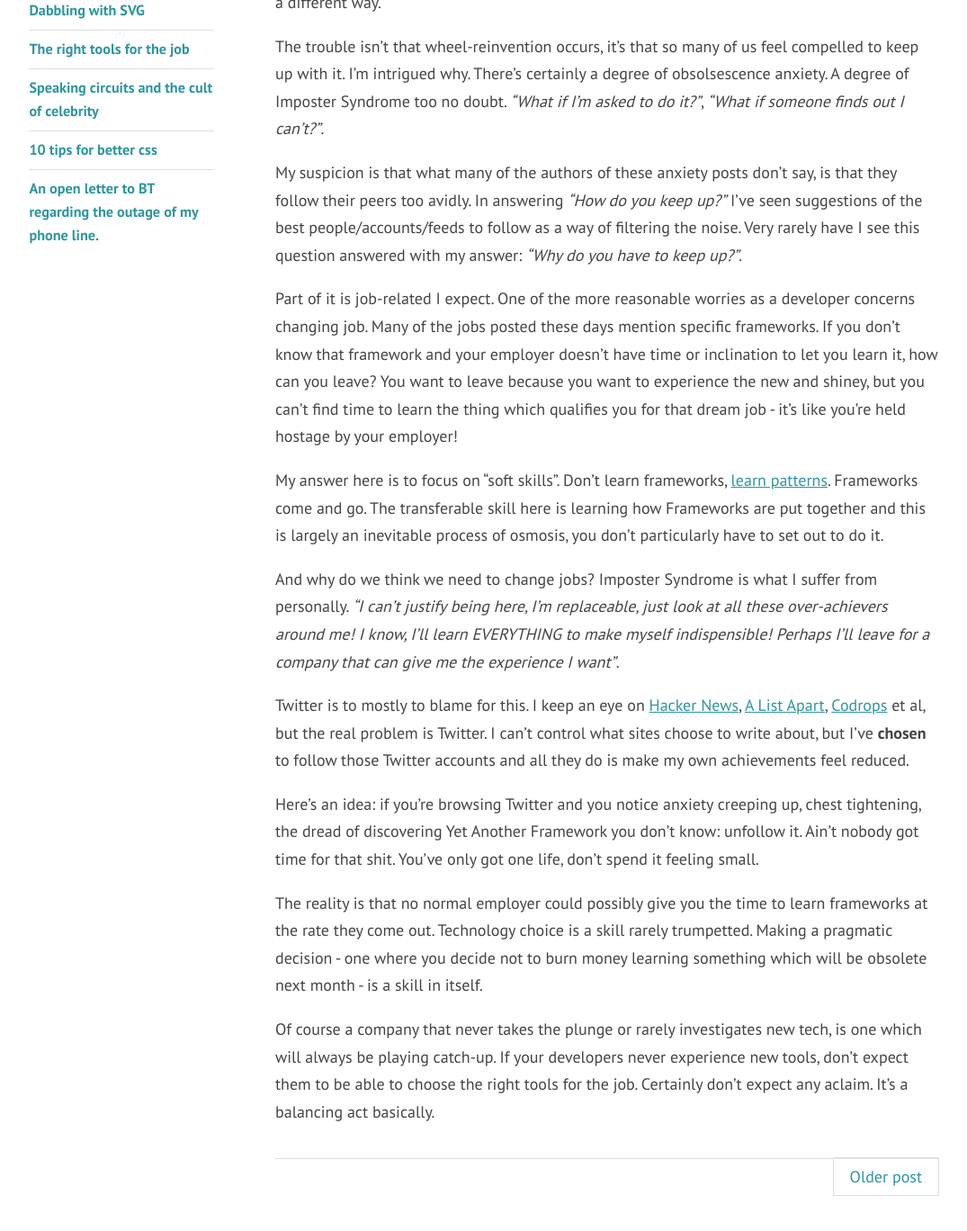
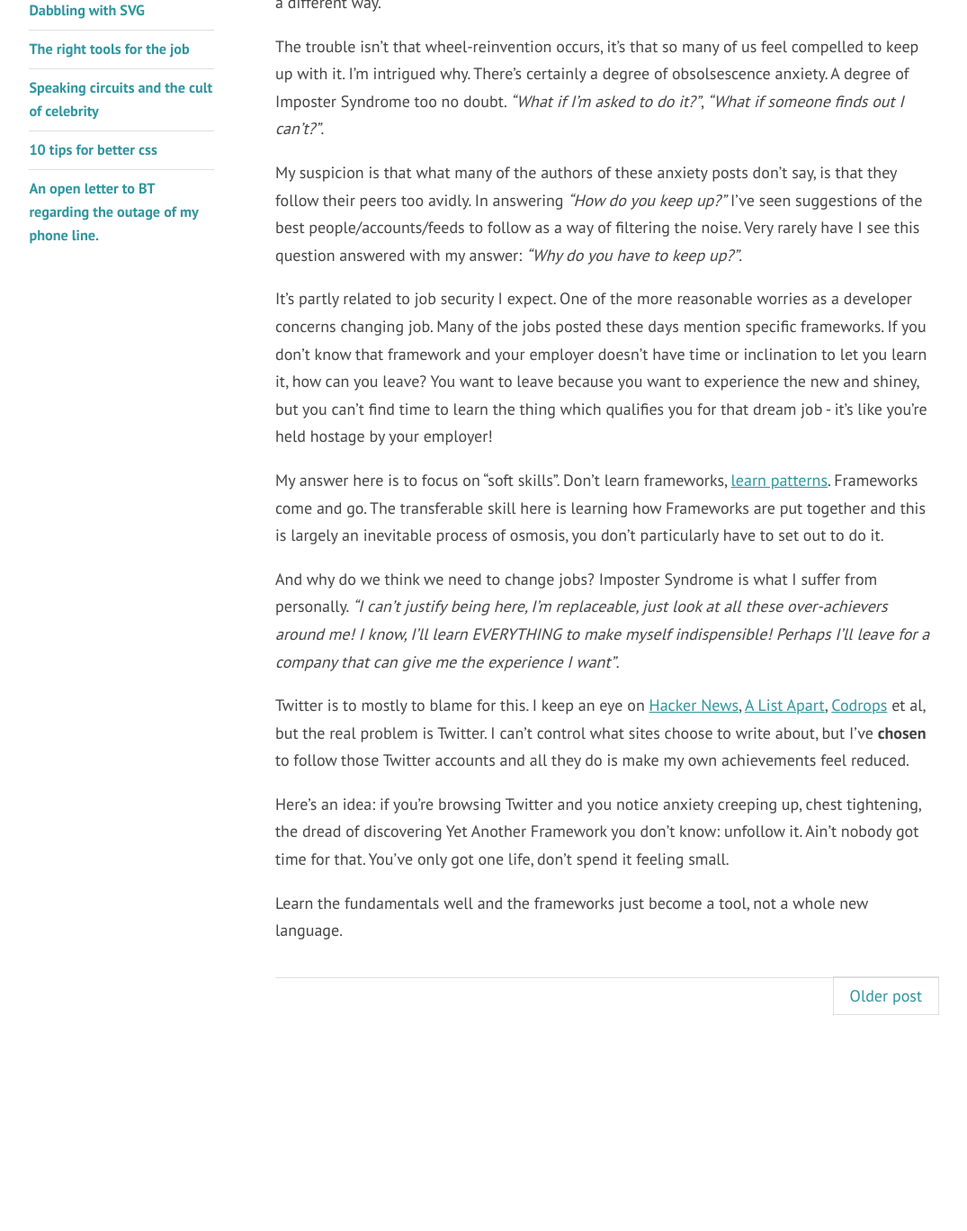
Before and after one commit to davecranwell/davecranwell.github.io, a Jekyll site: the page built from _posts/2015-03-24-front-end-overload.md, in a window 1280 px wide and 1400 px high, scrolled down 597 px. Shown: the top 1368 px of the window at 90% size, without its empty margins (100-1175 px from the left). Built offline with Jekyll 4.4.1, drawn with Linux system fonts in a browser that asks for light colours; nearby versions of some CDN libraries; Markdown is read by kramdown in place of the engine named in the settings; comment, search, counter and statistics services are not loaded; after the commit the page ends 1795 px from its top, so only the background shows below that.

Commit message:
Updated 2015-03-24-front-end-overload.md

```diff
--- a/_posts/2015-03-24-front-end-overload.md
+++ b/_posts/2015-03-24-front-end-overload.md
@@ -13,7 +13,7 @@ The trouble isn't that wheel-reinvention occurs, it's that so many of us feel co
 
 My suspicion is that what many of the authors of these anxiety posts don't say, is that they follow their peers too avidly. In answering _"How do you keep up?"_ I've seen suggestions of the best people/accounts/feeds to follow as a way of filtering the noise. Very rarely have I see this question answered with my answer: _"Why do you have to keep up?"_.
 
-Part of it is job-related I expect. One of the more reasonable worries as a developer concerns changing job. Many of the jobs posted these days mention specific frameworks. If you don't know that framework and your employer doesn't have time or inclination to let you learn it, how can you leave? You want to leave because you want to experience the new and shiney, but you can't find time to learn the thing which qualifies you for that dream job - it's like you're held hostage by your employer!
+It's partly related to job security I expect. One of the more reasonable worries as a developer concerns changing job. Many of the jobs posted these days mention specific frameworks. If you don't know that framework and your employer doesn't have time or inclination to let you learn it, how can you leave? You want to leave because you want to experience the new and shiney, but you can't find time to learn the thing which qualifies you for that dream job - it's like you're held hostage by your employer!
 
 My answer here is to focus on "soft skills". Don't learn frameworks, [learn patterns](http://addyosmani.com/resources/essentialjsdesignpatterns/book/). Frameworks come and go. The transferable skill here is learning how Frameworks are put together and this is largely an inevitable process of osmosis, you don't particularly have to set out to do it.
 
@@ -21,8 +21,6 @@ And why do we think we need to change jobs? Imposter Syndrome is what I suffer f
 
 Twitter is to mostly to blame for this. I keep an eye on [Hacker News](https://news.ycombinator.com/news), [A List Apart](A List Apart), [Codrops](http://tympanus.net/codrops/) et al, but the real problem is Twitter. I can't control what sites choose to write about, but I've **chosen** to follow those Twitter accounts and all they do is make my own achievements feel reduced.
 
-Here's an idea: if you're browsing Twitter and you notice anxiety creeping up, chest tightening, the dread of discovering Yet Another Framework you don't know: unfollow it. Ain't nobody got time for that shit. You've only got one life, don't spend it feeling small.
+Here's an idea: if you're browsing Twitter and you notice anxiety creeping up, chest tightening, the dread of discovering Yet Another Framework you don't know: unfollow it. Ain't nobody got time for that. You've only got one life, don't spend it feeling small.
 
-The reality is that no normal employer could possibly give you the time to learn frameworks at the rate they come out. Technology choice is a skill rarely trumpetted. Making a pragmatic decision - one where you decide not to burn money learning something which will be obsolete next month - is a skill in itself.
-
-Of course a company that never takes the plunge or rarely investigates new tech, is one which will always be playing catch-up. If your developers never experience new tools, don't expect them to be able to choose the right tools for the job. Certainly don't expect any aclaim. It's a balancing act basically.
+Learn the fundamentals well and the frameworks just become a tool, not a whole new language.
```
